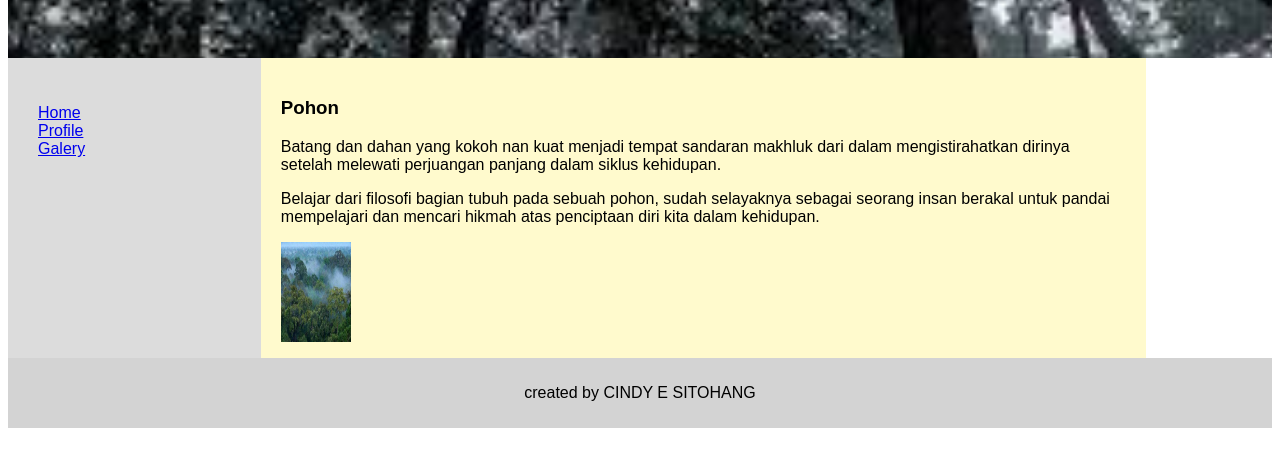
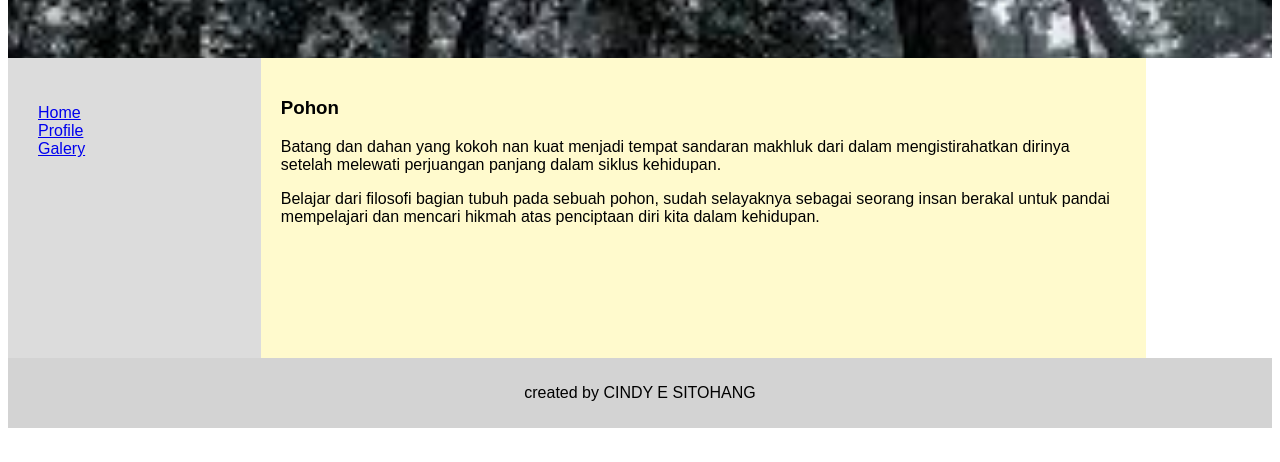
Before and after one commit to CindyeSitohang/elemen2, a plain HTML site: page index.html in a window 1280 px wide. Shown: the part 338-800 px from the top of the page. Drawn offline with Linux system fonts and the light colour scheme.

Commit message:
Update index.html

```diff
--- a/index.html
+++ b/index.html
@@ -96,9 +96,7 @@ footer {
     <h1>Pohon </h1>
     <p>Batang dan dahan yang kokoh nan kuat menjadi tempat sandaran makhluk dari dalam mengistirahatkan dirinya setelah melewati perjuangan panjang dalam siklus kehidupan.</p>
     <p>Belajar dari filosofi bagian tubuh pada sebuah pohon, sudah selayaknya sebagai seorang insan berakal untuk pandai mempelajari dan mencari hikmah atas penciptaan diri kita dalam kehidupan.</p>
-    <img src="pepohonan.jpg" alt="pohon" width="70" height="100">
-
-  </article>
+   </article>
 
 </section>
 
```
